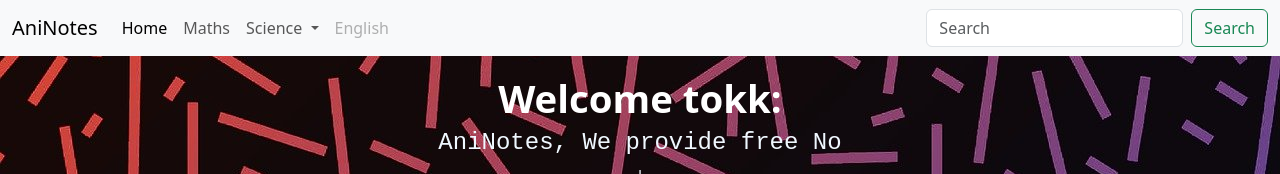
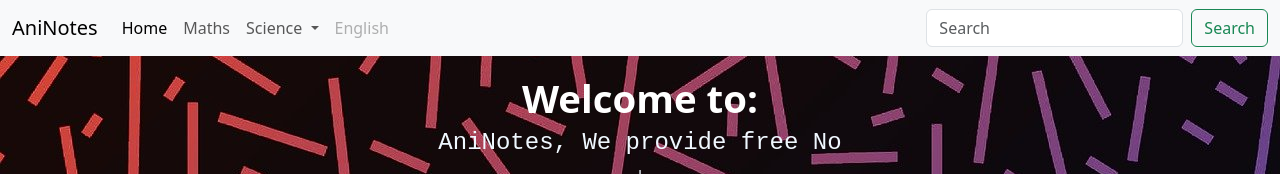
Before and after one commit to AniVerse44/np-website, a plain HTML site: page index.html in a window 1280 px wide. Shown: the top 174 px of the page. Drawn offline with nearby package versions, Linux system fonts and the light colour scheme.

Commit message:
Update index.html

```diff
--- a/index.html
+++ b/index.html
@@ -54,7 +54,7 @@
         </div>
     </nav>
 
-<center><h2><strong class="heading">Welcome tokk:</strong></h2>
+<center><h2><strong class="heading">Welcome to:</strong></h2>
 <div class="typewriter-effect">
   <div class="text" id="typewriter-text"></div>
 </center>
```
